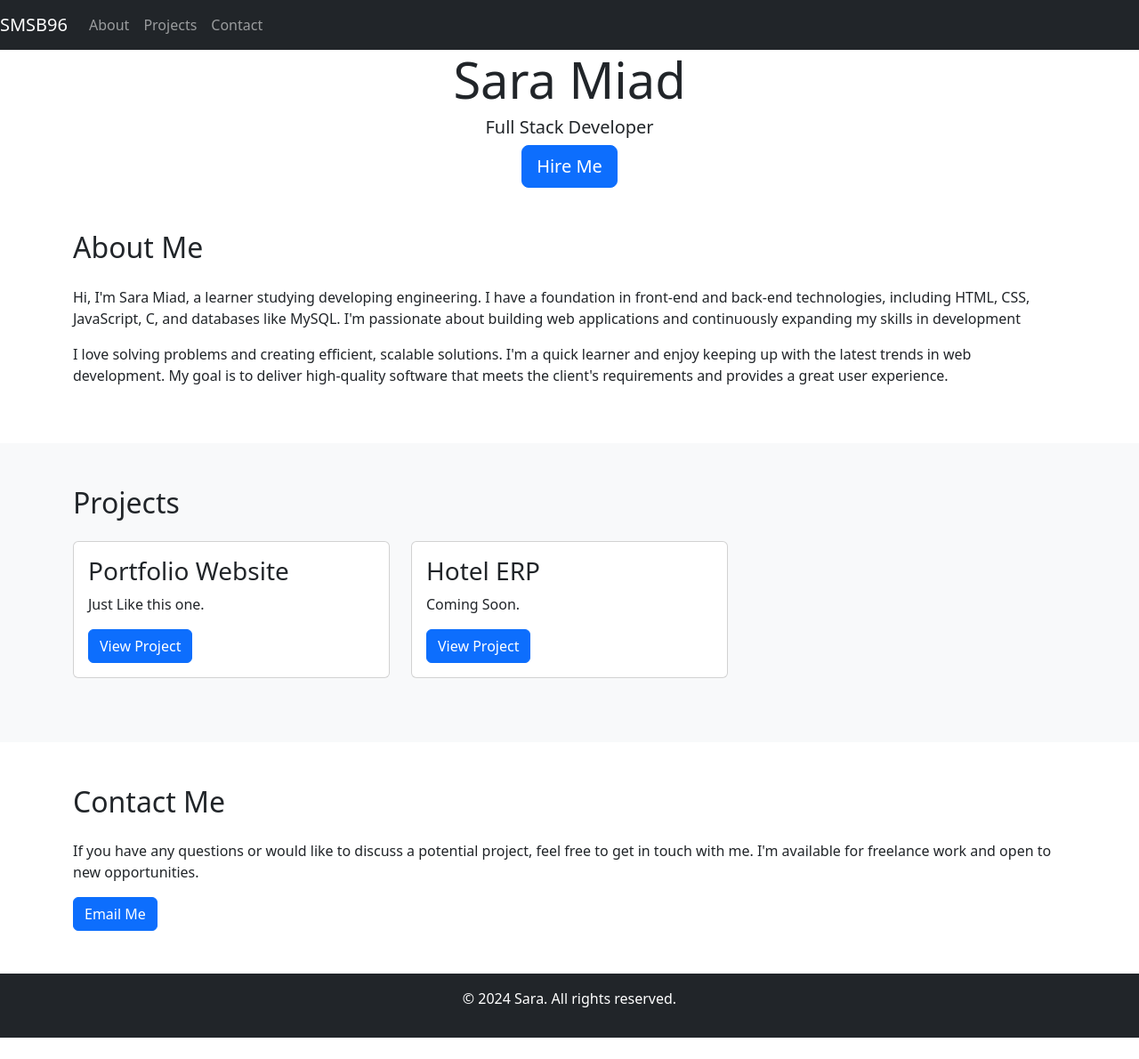
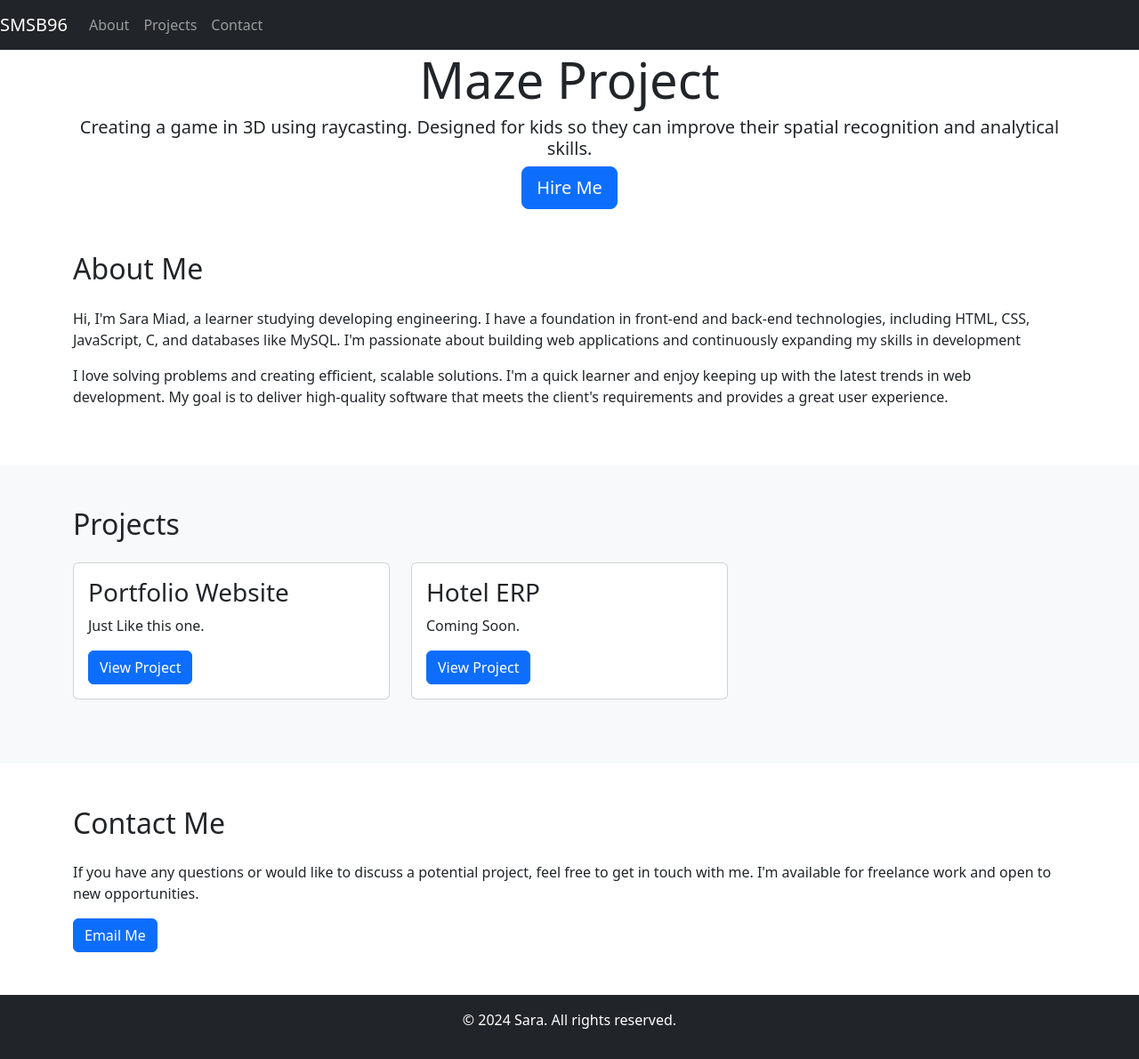
Before and after one commit to SMSB96/alx-maze_project, a Jekyll site: the page index.html, which Jekyll copies as it is, in a window 1280 px wide. Shown: the whole page at 89% size. Built offline with Jekyll 4.4.1, drawn with Linux system fonts in a browser that asks for light colours; before the commit the page ends 1166 px from its top, so only the background shows below that.

Commit message:
Update index.html

```diff
--- a/index.html
+++ b/index.html
@@ -3,7 +3,7 @@
 <head>
   <meta charset="UTF-8">
   <meta name="viewport" content="width=device-width, initial-scale=1.0">
-  <title>Full Stack Developer Portfolio</title>
+  <title>Maze Project Portfolio</title>
   <link href="https://cdn.jsdelivr.net/npm/bootstrap@5.3.0/dist/css/bootstrap.min.css" rel="stylesheet" integrity="sha384-9ndCyUaIbzAi2FUVXJi0CjmCapSmO7SnpJef0486qhLnuZ2cdeRhO02iuK6FUUVM" crossorigin="anonymous">
 </head>
 <body>
@@ -32,8 +32,8 @@
   <section id="hero" class="jumbotron text-center">
     <div class="container">
 
-      <h1 class="display-4">Sara Miad</h1>
-      <h2 class="lead">Full Stack Developer</h2>
+      <h1 class="display-4">Maze Project </h1>
+      <h2 class="lead">Creating a game in 3D using raycasting. Designed for kids so they can improve their spatial recognition and analytical skills.</h2>
       <a href="#contact" class="btn btn-primary btn-lg">Hire Me</a>
     </div>
   </section>
```
